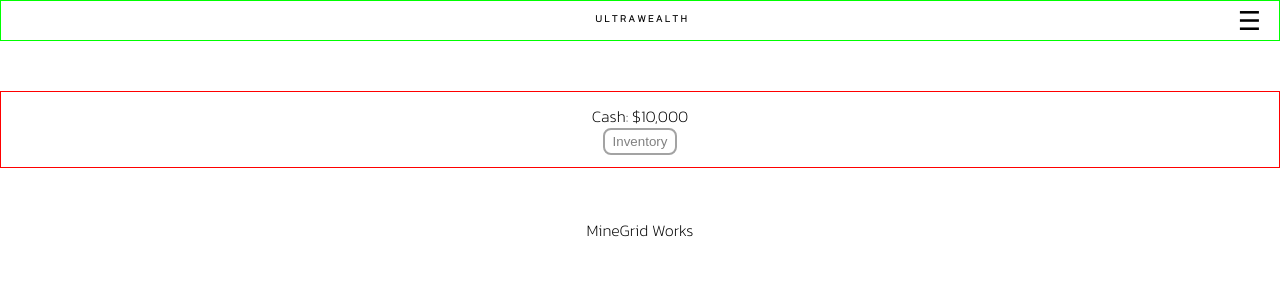
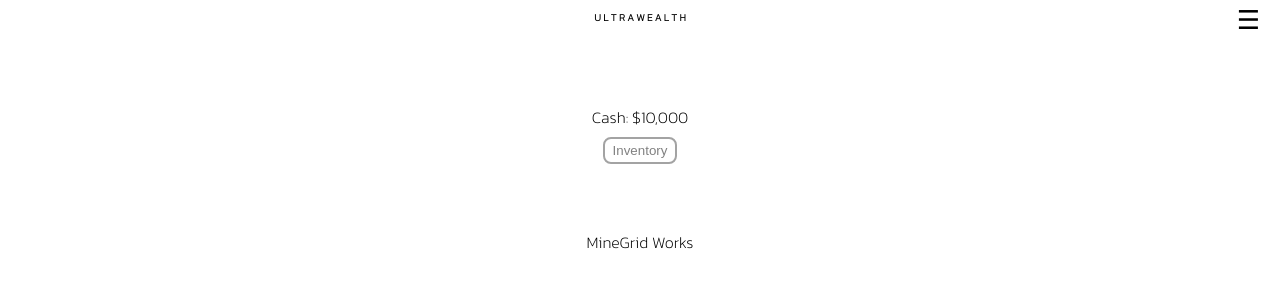
Before and after one commit to kodawarii/ultrawealth-mvp, a React (Create React App) app: page /#/ in a window 1280 px wide. Shown: the top 300 px of the page. Built offline with nearby package versions, Linux system fonts and the light colour scheme.

Commit message:
Added minor tweaks to styles of titleNav and dataDisplay components

```diff
--- a/src/DisplayComponents/TitleNav.css
+++ b/src/DisplayComponents/TitleNav.css
@@ -1,7 +1,3 @@
-.TitleNav{
-    border: 1px solid lime;
-}
-
 .wrapper {
     display: grid;
     grid-template-columns: 25vw 50vw 25vw;
--- a/src/GameComponents/DataDisplay.Component.js
+++ b/src/GameComponents/DataDisplay.Component.js
@@ -3,11 +3,16 @@ import React, {Component} from 'react';
 import './DataDisplay.css';
 
 export default class DataDisplay extends Component  {
+
+  numberWithCommas(x) {
+    return x.toString().replace(/\B(?=(\d{3})+(?!\d))/g, ",");
+}
+
   render(){
     return (
       <div className="DataDisplay">
-        <div> Cash: $10,000 </div>
-        <div> <button className="btn-inventory"> Inventory </button> </div>
+        <div className="cash"> Cash: ${this.numberWithCommas(this.props.cash)} </div>
+        <div className="inventory"> <button className="btn-inventory"> Inventory </button> </div>
       </div>
     );
   }
--- a/src/GameComponents/DataDisplay.css
+++ b/src/GameComponents/DataDisplay.css
@@ -1,7 +1,6 @@
 .DataDisplay{
     margin: 50px 0 50px 0;
     padding: 12px;
-    border: 1px solid red;
 }
 
 .btn-inventory{
@@ -13,3 +12,7 @@
   border-radius: 8px;
   cursor: pointer;
 }
+
+.cash, .inventory{
+  padding: 4px 0px 4px 0px;
+}
--- a/src/ScreenComponents/Main.Component.js
+++ b/src/ScreenComponents/Main.Component.js
@@ -5,11 +5,20 @@ import DataDisplay from '../GameComponents/DataDisplay.Component';
 import MineGrid from '../GameComponents/MineGrid.Component';
 
 export default class Main extends Component  {
+
+  constructor(props){
+    super(props);
+
+    this.state = {
+      cash: 10000
+    }
+  }
+
   render(){
     return (
       <div className="Main">
         <TitleNav page={"Main"}/>
-        <DataDisplay />
+        <DataDisplay cash={this.state.cash}/>
         <MineGrid />
       </div>
     );
```
